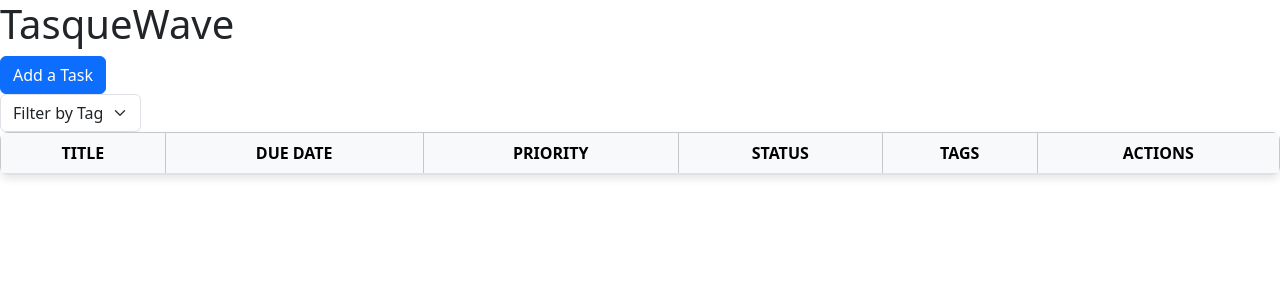
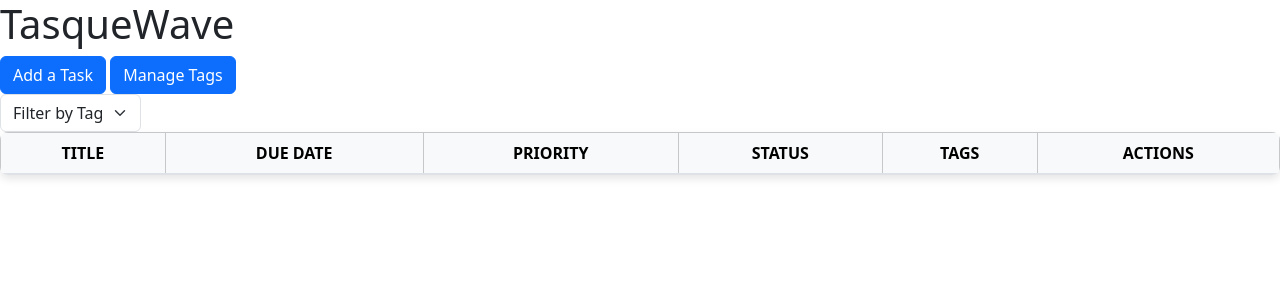
Before and after one commit to eweiss4/TasqueWave, a Flask app: page / in a window 1280 px wide. Shown: the top 300 px of the page. Run offline with Flask 3, Linux system fonts and the light colour scheme; lists and menus that the app fills with data are empty.

Commit message:
Add files via upload

```diff
--- a/app.py
+++ b/app.py
@@ -1,4 +1,4 @@
-from flask import Flask, render_template, request, redirect, url_for
+from flask import Flask, render_template, request, redirect, url_for, jsonify
 from extensions import db
 from models import Task, Tag
 from forms import TaskForm
@@ -122,6 +122,21 @@ def update_status(task_id):
 
     return redirect(url_for('index'))
 
+@app.route('/tags', methods=['GET'])
+def get_tags():
+    tags = Tag.query.order_by(Tag.name.asc()).all()  # Fetch all tags sorted alphabetically
+    return jsonify([{'id': tag.id, 'name': tag.name} for tag in tags])  # Return tags as JSON
+
+@app.route('/delete_tags', methods=['POST'])
+def delete_tags():
+    tag_ids = request.json.get('tag_ids', [])  # Get the list of tag IDs to delete
+    for tag_id in tag_ids:
+        tag = Tag.query.get(tag_id)
+        if tag:
+            db.session.delete(tag)  # Delete the tag
+    db.session.commit()
+    return jsonify({'message': 'Tags deleted successfully'})
+
 if __name__ == '__main__':
     with app.app_context():
         db.create_all()  # Ensures tables are created before starting the app
--- a/templates/index.html
+++ b/templates/index.html
@@ -15,6 +15,10 @@
     <h1>TasqueWave</h1>
     <button type="button" class="btn btn-primary" data-bs-toggle="modal" data-bs-target="#addTaskModal">
         Add a Task
+    </button>
+    <!-- Button to Open the Tag Delete Modal -->
+    <button type="button" class="btn btn-primary" data-bs-toggle="modal" data-bs-target="#tagModal">
+        Manage Tags
     </button>
 <div class="modal fade" id="addTaskModal" tabindex="-1" aria-labelledby="addTaskModalLabel" aria-hidden="true">
     <div class="modal-dialog">
@@ -157,6 +161,26 @@
         </div>
     </div>
 </div>
+<!-- Tag Delete Modal -->
+<div class="modal fade" id="tagModal" tabindex="-1" aria-labelledby="tagModalLabel" aria-hidden="true">
+    <div class="modal-dialog">
+        <div class="modal-content">
+            <div class="modal-header">
+                <h5 class="modal-title" id="tagModalLabel">Manage Tags</h5>
+                <button type="button" class="btn-close" data-bs-dismiss="modal" aria-label="Close"></button>
+            </div>
+            <div class="modal-body">
+                <ul id="tagList" class="list-group">
+                    <!-- Tags will be dynamically loaded here -->
+                </ul>
+            </div>
+            <div class="modal-footer">
+                <button type="button" class="btn btn-secondary" data-bs-dismiss="modal">Close</button>
+                <button type="button" class="btn btn-danger" id="deleteTagsButton">Delete Selected Tags</button>
+            </div>
+        </div>
+    </div>
+</div>
     <!-- View Description Modal -->
     <div class="modal fade" id="viewDescriptionModal" tabindex="-1" aria-labelledby="viewDescriptionModalLabel" aria-hidden="true">
         <div class="modal-dialog">
@@ -234,4 +258,52 @@
         document.getElementById('deleteTaskForm').action = actionUrl;
         document.querySelector('#deleteConfirmationModal .modal-body').textContent = `Are you sure you want to delete "${taskTitle}"? Associated tags will be deleted unless used by other tasks.`;
     }
+
+    document.addEventListener('DOMContentLoaded', function () {
+        const tagList = document.getElementById('tagList');
+        const deleteTagsButton = document.getElementById('deleteTagsButton');
+
+        // Fetch tags when the modal is opened
+        document.getElementById('tagModal').addEventListener('show.bs.modal', function () {
+            fetch('/tags')
+                .then(response => response.json())
+                .then(tags => {
+                    tagList.innerHTML = ''; // Clear the list
+                    tags.forEach(tag => {
+                        const listItem = document.createElement('li');
+                        listItem.className = 'list-group-item d-flex justify-content-between align-items-center';
+                        listItem.innerHTML = `
+                            <span>${tag.name}</span>
+                            <input type="checkbox" class="form-check-input" value="${tag.id}">
+                        `;
+                        tagList.appendChild(listItem);
+                    });
+                });
+        });
+
+        // Handle tag deletion
+        deleteTagsButton.addEventListener('click', function () {
+            const selectedTagIds = Array.from(tagList.querySelectorAll('input[type="checkbox"]:checked'))
+                .map(checkbox => checkbox.value);
+
+            if (selectedTagIds.length === 0) {
+                alert('Please select at least one tag to delete.');
+                return;
+            }
+
+            fetch('/delete_tags', {
+                method: 'POST',
+                headers: {
+                    'Content-Type': 'application/json',
+                },
+                body: JSON.stringify({ tag_ids: selectedTagIds }),
+            })
+                .then(response => response.json())
+                .then(data => {
+                    alert(data.message);
+                    // Refresh the tag list
+                    document.getElementById('tagModal').dispatchEvent(new Event('show.bs.modal'));
+                });
+        });
+    });
 </script>
```
